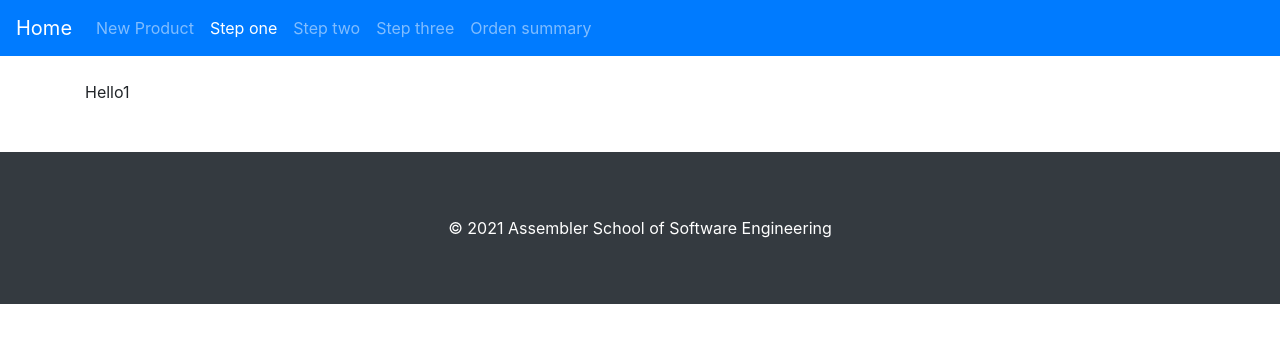
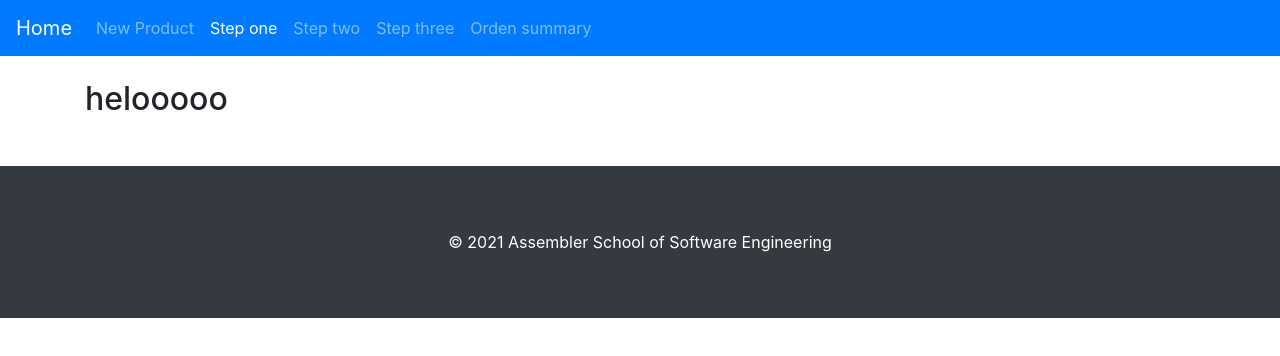
Before and after one commit to assembler-institute/react-shopping-cart-context, a React (Create React App) app: page /checkout/step-1 in a window 1280 px wide. Shown: the top 356 px of the page. Built offline with nearby package versions, Linux system fonts and the light colour scheme.

Commit message:
init formik

```diff
--- /dev/null
+++ b/src/components/StepOneForm/StepOneForm.js
@@ -0,0 +1,11 @@
+import React from "react";
+
+function StepOneForm(){
+return(
+    <>
+    <div>
+     <h2>helooooo</h2>
+    </div>
+    </>
+)
+} export default StepOneForm
--- /dev/null
+++ b/src/components/StepOneForm/index.js
@@ -0,0 +1 @@
+export { default } from "./StepOneForm";
--- a/src/pages/CheckoutStepOne/CheckoutStepOne.js
+++ b/src/pages/CheckoutStepOne/CheckoutStepOne.js
@@ -1,11 +1,12 @@
 import React from "react";
+import StepOneForm from "../../components/StepOneForm/StepOneForm";
 import withLayout from "../../hoc/withLayout";
 
 
 function CheckOutStepOne() {
     return (
         <div>
-            Hello1
+           <StepOneForm/>
         </div>
     )
 }
```
Also changed, not shown: src/components/StepOneForm/schema.js (added, +18 -0 lines).
